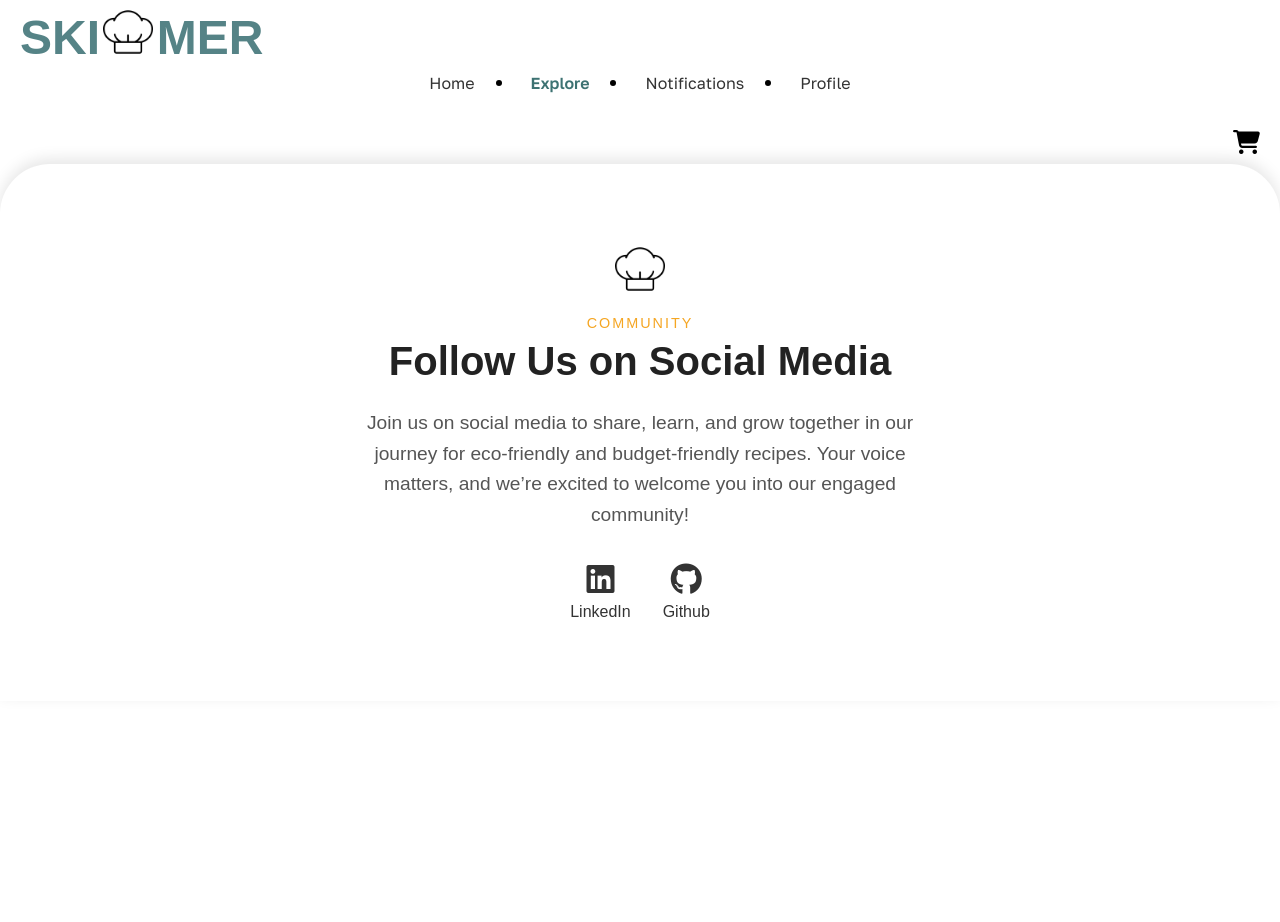
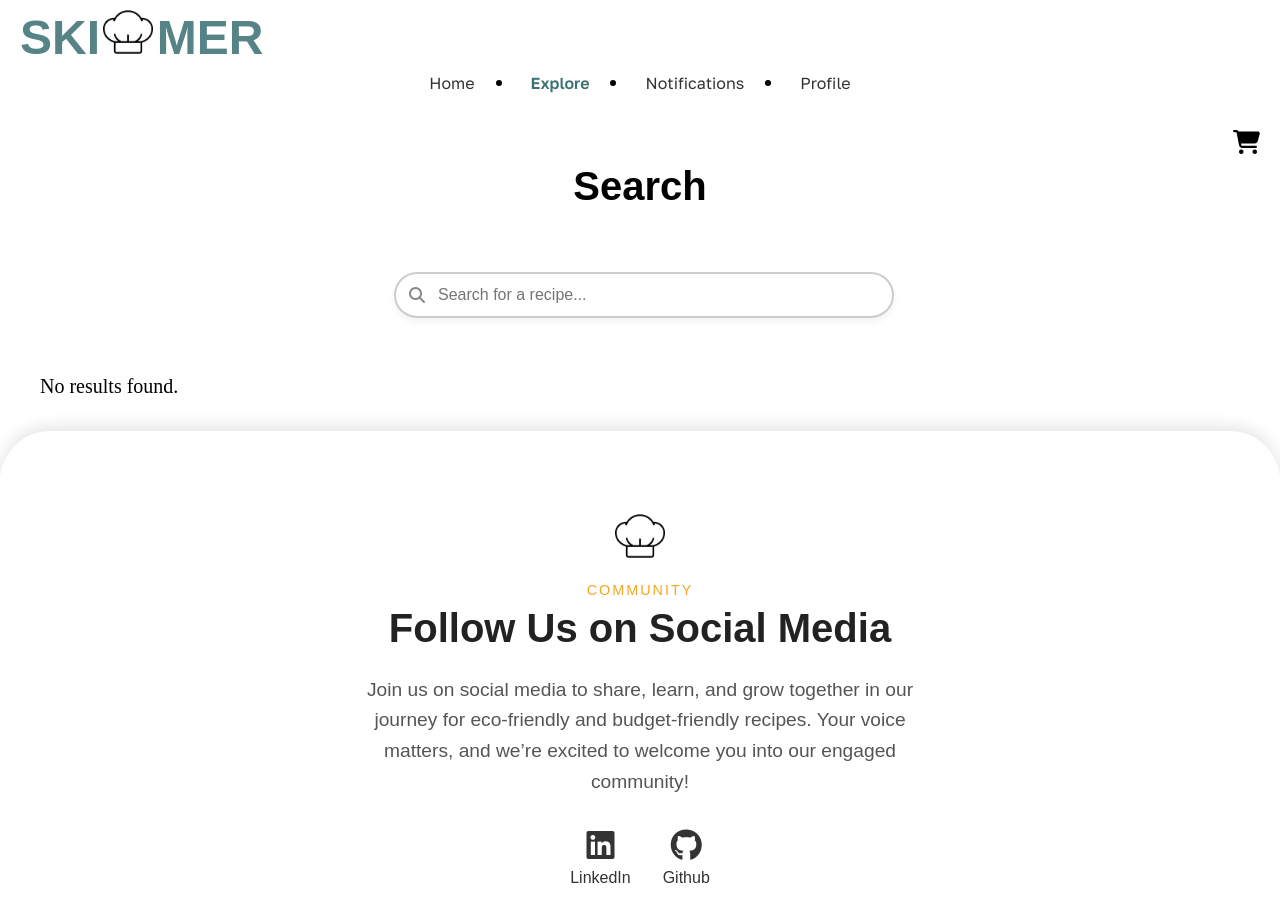
Before and after one commit to chrisedeson/wdd330, a website with bundled scripts: page final-project/pages/search.html in a window 1280 px wide. Before the commit the page ends 800 px from the top, so only its background shows below. Built offline with nearby package versions, Linux system fonts and the light colour scheme; no server answers; a web font is replaced by a local one.

Commit message:
finished with the functionality of the pages/search.html

```diff
--- a/final-project/js/search.js
+++ b/final-project/js/search.js
@@ -1,7 +1,138 @@
 import { initCommon } from "../js/common.js";
+import { renderRecipeCard } from "./renderers.mjs";
 
-// ! Make sure this is function is called in all the remaining JS files of the remaining pages, notificaiton... bla bla, if needed
-document.addEventListener("DOMContentLoaded", async () => {
+// Helper function to map TheMealDB meal object to your recipe object.
+function mapMealToRecipe(meal) {
+  if (!meal) return null;
+  return {
+    name: meal.strMeal,
+    time: Math.floor(Math.random() * 51) + 10, // Placeholder cooking time
+    link: meal.strSource || '#',
+    calories: Math.floor(Math.random() * 401) + 200, // Placeholder calories
+    image: meal.strMealThumb || 'images/fall-back-image.png',
+  };
+}
+
+async function fetchRecipes(query = '') {
+  try {
+    const response = await fetch(
+      `https://www.themealdb.com/api/json/v1/1/search.php?s=${encodeURIComponent(query)}`
+    );
+    if (!response.ok) {
+      throw new Error(`HTTP error! status: ${response.status}`);
+    }
+    const data = await response.json();
+    const meals = data.meals || [];
+    // Map and filter out any nulls
+    return meals.map(mapMealToRecipe).filter(recipe => recipe !== null);
+  } catch (error) {
+    console.error("Failed to fetch recipes:", error);
+    return [];
+  }
+}
+
+function renderRecipes(recipes, container) {
+  container.innerHTML = '';
+  if (recipes.length === 0) {
+    container.innerHTML = '<p>No results found.</p>';
+    return;
+  }
+  recipes.forEach(recipe => {
+    const card = renderRecipeCard(recipe);
+    container.appendChild(card);
+  });
+}
+
+// Debounce utility function to limit rapid calls.
+function debounce(func, delay) {
+  let timer;
+  return function (...args) {
+    clearTimeout(timer);
+    timer = setTimeout(() => func.apply(this, args), delay);
+  };
+}
+
+document.addEventListener('DOMContentLoaded', async () => {
   await initCommon();
-  // Page-specific code here
+
+  const searchInput = document.getElementById('search-input');
+  const resultsContainer = document.getElementById('results-container');
+
+  // Create a simple loading indicator.
+  const loadingIndicator = document.createElement('p');
+  loadingIndicator.textContent = 'Loading...';
+  loadingIndicator.classList.add('loading');
+
+  async function loadDefaultRecipes() {
+    resultsContainer.innerHTML = '';
+    resultsContainer.appendChild(loadingIndicator);
+    const defaultRecipes = await fetchRecipes('');
+    renderRecipes(defaultRecipes, resultsContainer);
+  }
+
+  async function handleSearch() {
+    const query = searchInput.value.trim();
+    resultsContainer.innerHTML = '';
+    if (!query) {
+      loadDefaultRecipes();
+      return;
+    }
+    resultsContainer.appendChild(loadingIndicator);
+    const recipes = await fetchRecipes(query);
+    renderRecipes(recipes, resultsContainer);
+  }
+
+  // Load default recipes on initial page load.
+  loadDefaultRecipes();
+
+  // Attach the debounced search handler to the input event.
+  const debouncedSearch = debounce(handleSearch, 300);
+  searchInput.addEventListener('input', debouncedSearch);
 });
+
+// Create a styled loading indicator with a spinner
+function createLoadingIndicator() {
+    const loadingContainer = document.createElement('div');
+    loadingContainer.classList.add('loading-indicator');
+
+    // Create spinner element
+    const spinner = document.createElement('div');
+    spinner.classList.add('spinner');
+
+    loadingContainer.appendChild(spinner);
+    return loadingContainer;
+  }
+
+  document.addEventListener('DOMContentLoaded', async () => {
+    await initCommon();
+
+    const searchInput = document.getElementById('search-input');
+    const resultsContainer = document.getElementById('results-container');
+
+    // Create our loading indicator element once.
+    const loadingIndicator = createLoadingIndicator();
+
+    async function loadDefaultRecipes() {
+      resultsContainer.innerHTML = '';
+      resultsContainer.appendChild(loadingIndicator);
+      const defaultRecipes = await fetchRecipes('');
+      renderRecipes(defaultRecipes, resultsContainer);
+    }
+
+    async function handleSearch() {
+      const query = searchInput.value.trim();
+      resultsContainer.innerHTML = '';
+      if (!query) {
+        loadDefaultRecipes();
+        return;
+      }
+      resultsContainer.appendChild(loadingIndicator);
+      const recipes = await fetchRecipes(query);
+      renderRecipes(recipes, resultsContainer);
+    }
+
+    loadDefaultRecipes();
+
+    const debouncedSearch = debounce(handleSearch, 300);
+    searchInput.addEventListener('input', debouncedSearch);
+  });
--- a/final-project/pages/search.html
+++ b/final-project/pages/search.html
@@ -3,7 +3,8 @@
 <head>
     <meta charset="UTF-8">
     <meta name="viewport" content="width=device-width, initial-scale=1.0">
-    <link rel="stylesheet" href="../index.css">
+    <link rel="stylesheet" href="../styles/index.css">
+    <link rel="stylesheet" href="../styles/search.css">
     <script type="module" src="../js/common.js"></script>
     <script type="module" src="../js/search.js"></script>
     <title>Search - Skimmer</title>
@@ -21,7 +22,16 @@
 <body>
     <header id="main-header"></header>
     <main>
-
+        <h2>Search</h2>
+        <section class="search-section popular-recipes">
+            <div class="search-container">
+                <div class="search-wrapper">
+                  <i class="fa-solid fa-magnifying-glass"></i>
+                  <input type="text" id="search-input" placeholder="Search for a recipe..." autocomplete="off">
+                </div>
+              </div>
+        </section>
+        <section id="results-container" class="recipe-cards"></section>
     </main>
     <footer id="main-footer"></footer>
 </body>
--- a/final-project/index.css
+++ b/final-project/styles/index.css
@@ -261,7 +261,7 @@ section h2 {
     position: absolute;
     top: -10%;
     right: 12%;
-    background-color: rgba(59, 59, 59, 0.671);
+    background-color: rgba(59, 59, 59, 0.767);
     border: none;
     padding: 2px 5px;
     width: 28px;
@@ -272,6 +272,10 @@ section h2 {
     border-radius: 3px;
     cursor: pointer;
     font-size: 1.7rem;
+}
+
+.recipe-card button.active {
+    color: red;
 }
 
 .recipe-card h3 {
@@ -414,6 +418,10 @@ section h2 {
 .social-link:hover {
     color: #3d7272;
 }
+
+
+
+
 
 
 
@@ -623,9 +631,7 @@ section h2 {
         text-decoration: underline;
     }
 
-    .recipe-card button.active {
-        color: red;
-    }
+
 
     /* Hover effect for cards */
     /* .recipe-card:hover {
--- /dev/null
+++ b/final-project/styles/search.css
@@ -0,0 +1,99 @@
+/* SEARCH-PAGE */
+
+main h2 {
+    font-family: "Sofia Sans Semi Condensed", sans-serif;
+    text-align: center;
+    font-size: 2.5rem;
+  }
+
+  /* Section layout */
+  .search-section {
+    display: flex;
+    justify-content: center;
+    width: 100%;
+
+  }
+
+  /* Container to center the search bar */
+  .search-container {
+    display: flex;
+    justify-content: center;
+    align-items: center;
+    padding-right: 2rem;
+    margin-top: 2.5em;
+    margin-bottom: 1.25em;
+    width: 100%;
+  }
+
+  /* Wrapper for icon + input */
+  .search-wrapper {
+    position: relative;
+    width: 100%;
+    max-width: 500px;
+  }
+
+  /* Icon inside the input */
+  .search-wrapper i {
+    position: absolute;
+    top: 50%;
+    left: 15px;
+    transform: translateY(-50%);
+    color: #888;
+    font-size: 16px;
+    pointer-events: none;
+  }
+
+  /* The search input itself */
+  #search-input {
+    width: 100%;
+    padding: 12px 20px 12px 42px; /* Extra left padding for icon */
+    font-size: 1rem;
+    border: 2px solid #ccc;
+    border-radius: 25px;
+    background-color: transparent;
+    box-shadow: 0 4px 6px rgba(0, 0, 0, 0.05);
+    transition: border-color 0.3s ease, box-shadow 0.3s ease;
+  }
+
+  /* Active + Focus states */
+  #search-input:active,
+  #search-input:focus {
+    border-color: #3d7272;
+    outline: none;
+    background-color: transparent;
+    box-shadow: 0 0 0 3px rgba(61, 114, 114, 0.2);
+  }
+
+  /* Loading Indicator Overlay */
+  .loading-indicator {
+    position: fixed;
+    top: 0;
+    left: 0;
+    width: 100vw;
+    height: 100vh;
+    background-color: rgba(255, 255, 255, 0.8); /* Light transparent overlay */
+    display: flex;
+    align-items: center;
+    justify-content: center;
+    z-index: 9999;
+  }
+
+  /* Spinner Styles */
+  .spinner {
+    border: 8px solid #f3f3f3;
+    border-top: 8px solid #3d7272;
+    border-radius: 50%;
+    width: 60px;
+    height: 60px;
+    animation: spin 1s linear infinite;
+  }
+
+  /* Keyframes for spinner rotation */
+  @keyframes spin {
+    0% {
+      transform: rotate(0deg);
+    }
+    100% {
+      transform: rotate(360deg);
+    }
+  }
```
Also changed, not shown: final-project/index.html (+1 -1 lines).
